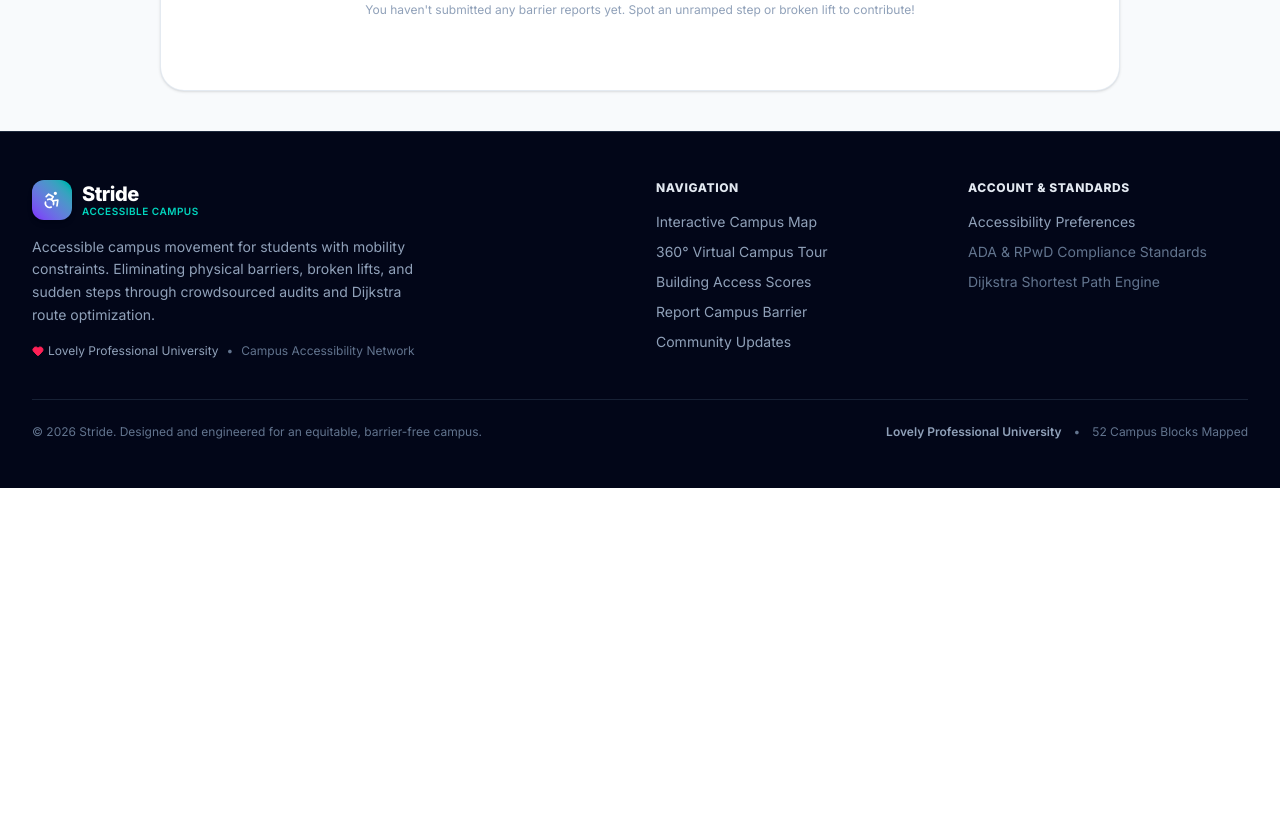
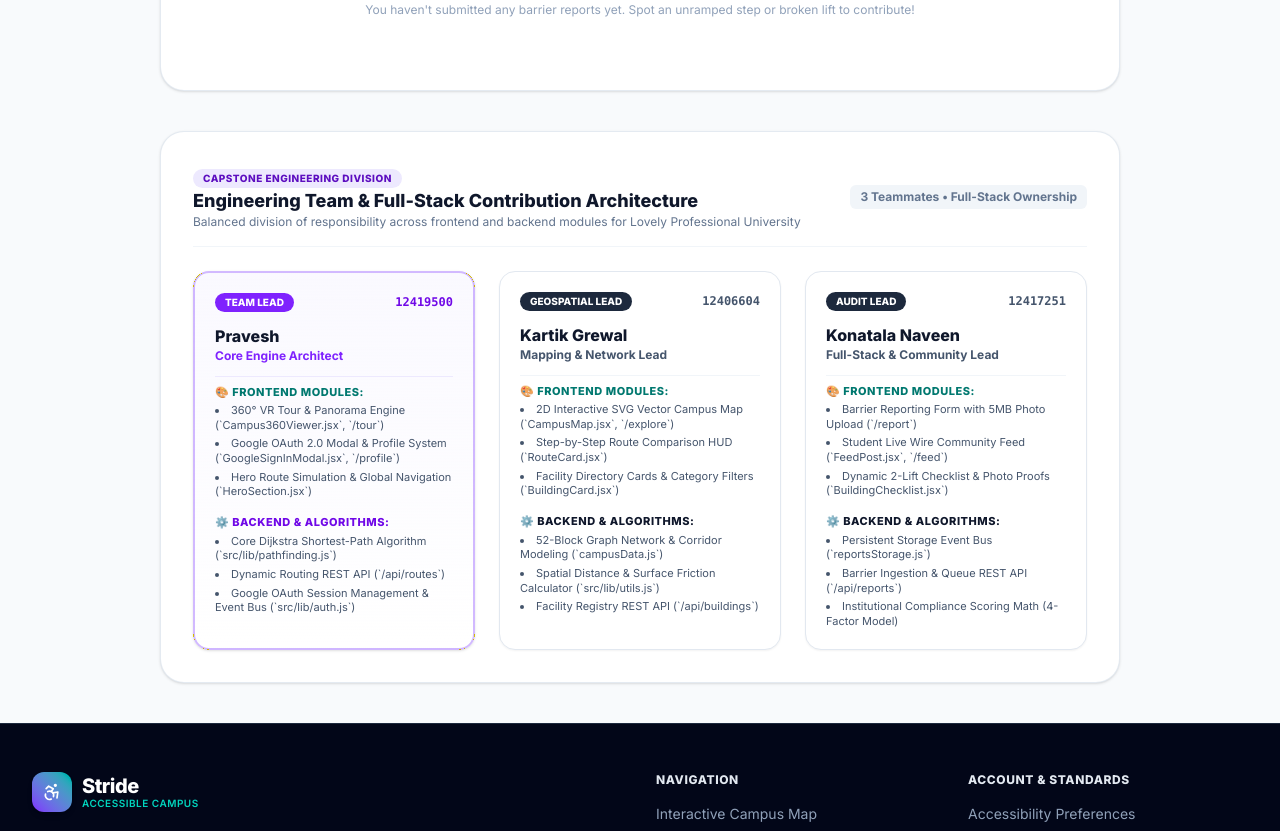
Before and after one commit to Pravesh0005/stride-campus-accessibility, a Next.js app: page /profile in a window 1280 px wide. Shown: the part 1360-2191 px from the top of the page. Before the commit the page ends 1848 px from the top, so only its background shows below. Built offline with nearby package versions, Linux system fonts and the light colour scheme.

Commit message:
docs(architecture): add comprehensive full-stack module ownership matrix for all 3 teammates across frontend and backend

```diff
--- a/src/app/profile/page.js
+++ b/src/app/profile/page.js
@@ -472,6 +472,148 @@ export default function ProfilePage() {
           </div>
         </div>
 
+        {/* ROW 4: ENGINEERING TEAM & SUBSYSTEM FULL-STACK OWNERSHIP */}
+        <div className="bg-white rounded-3xl border border-slate-200/90 shadow-sm p-6 sm:p-8 space-y-6">
+          <div className="flex items-center justify-between pb-4 border-b border-slate-100 flex-wrap gap-2">
+            <div>
+              <div className="inline-flex items-center gap-1.5 px-2.5 py-0.5 rounded-full bg-violet-100 text-violet-800 text-[10px] font-extrabold uppercase tracking-wider mb-1">
+                <span>Capstone Engineering Division</span>
+              </div>
+              <h2 className="text-lg font-black text-slate-900 leading-none">
+                Engineering Team & Full-Stack Contribution Architecture
+              </h2>
+              <span className="text-xs text-slate-500 mt-1 block">
+                Balanced division of responsibility across frontend and backend modules for Lovely Professional University
+              </span>
+            </div>
+            <span className="text-xs font-bold text-slate-500 bg-slate-100 px-2.5 py-1 rounded-md">
+              3 Teammates • Full-Stack Ownership
+            </span>
+          </div>
+
+          <div className="grid grid-cols-1 lg:grid-cols-3 gap-6">
+            {/* 1. PRAVESH (LEAD) */}
+            <div className="rounded-2xl border-2 border-violet-500/40 bg-gradient-to-b from-violet-50/50 to-white p-5 space-y-4 shadow-sm flex flex-col justify-between">
+              <div className="space-y-3">
+                <div className="flex items-center justify-between">
+                  <span className="px-2.5 py-0.5 rounded-full text-[10px] font-black uppercase bg-violet-600 text-white">
+                    Team Lead
+                  </span>
+                  <span className="text-xs font-mono font-bold text-violet-700">12419500</span>
+                </div>
+                <div>
+                  <h3 className="text-base font-black text-slate-900">Pravesh</h3>
+                  <p className="text-xs font-bold text-violet-600">Core Engine Architect</p>
+                </div>
+
+                <div className="space-y-2 text-xs pt-2 border-t border-violet-100">
+                  <div>
+                    <div className="font-extrabold text-slate-900 flex items-center gap-1 text-[11px] uppercase tracking-wider text-teal-700 mb-1">
+                      <span>🎨 Frontend Modules:</span>
+                    </div>
+                    <ul className="text-slate-600 space-y-1 text-[11px] list-disc list-inside">
+                      <li>360° VR Tour & Panorama Engine (`Campus360Viewer.jsx`, `/tour`)</li>
+                      <li>Google OAuth 2.0 Modal & Profile System (`GoogleSignInModal.jsx`, `/profile`)</li>
+                      <li>Hero Route Simulation & Global Navigation (`HeroSection.jsx`)</li>
+                    </ul>
+                  </div>
+
+                  <div className="pt-2">
+                    <div className="font-extrabold text-slate-900 flex items-center gap-1 text-[11px] uppercase tracking-wider text-violet-700 mb-1">
+                      <span>⚙️ Backend & Algorithms:</span>
+                    </div>
+                    <ul className="text-slate-600 space-y-1 text-[11px] list-disc list-inside">
+                      <li>Core Dijkstra Shortest-Path Algorithm (`src/lib/pathfinding.js`)</li>
+                      <li>Dynamic Routing REST API (`/api/routes`)</li>
+                      <li>Google OAuth Session Management & Event Bus (`src/lib/auth.js`)</li>
+                    </ul>
+                  </div>
+                </div>
+              </div>
+            </div>
+
+            {/* 2. KARTIK GREWAL */}
+            <div className="rounded-2xl border border-slate-200 bg-white p-5 space-y-4 shadow-xs flex flex-col justify-between">
+              <div className="space-y-3">
+                <div className="flex items-center justify-between">
+                  <span className="px-2.5 py-0.5 rounded-full text-[10px] font-black uppercase bg-slate-800 text-white">
+                    Geospatial Lead
+                  </span>
+                  <span className="text-xs font-mono font-bold text-slate-600">12406604</span>
+                </div>
+                <div>
+                  <h3 className="text-base font-black text-slate-900">Kartik Grewal</h3>
+                  <p className="text-xs font-bold text-slate-600">Mapping & Network Lead</p>
+                </div>
+
+                <div className="space-y-2 text-xs pt-2 border-t border-slate-100">
+                  <div>
+                    <div className="font-extrabold text-slate-900 flex items-center gap-1 text-[11px] uppercase tracking-wider text-teal-700 mb-1">
+                      <span>🎨 Frontend Modules:</span>
+                    </div>
+                    <ul className="text-slate-600 space-y-1 text-[11px] list-disc list-inside">
+                      <li>2D Interactive SVG Vector Campus Map (`CampusMap.jsx`, `/explore`)</li>
+                      <li>Step-by-Step Route Comparison HUD (`RouteCard.jsx`)</li>
+                      <li>Facility Directory Cards & Category Filters (`BuildingCard.jsx`)</li>
+                    </ul>
+                  </div>
+
+                  <div className="pt-2">
+                    <div className="font-extrabold text-slate-900 flex items-center gap-1 text-[11px] uppercase tracking-wider text-slate-700 mb-1">
+                      <span>⚙️ Backend & Algorithms:</span>
+                    </div>
+                    <ul className="text-slate-600 space-y-1 text-[11px] list-disc list-inside">
+                      <li>52-Block Graph Network & Corridor Modeling (`campusData.js`)</li>
+                      <li>Spatial Distance & Surface Friction Calculator (`src/lib/utils.js`)</li>
+                      <li>Facility Registry REST API (`/api/buildings`)</li>
+                    </ul>
+                  </div>
+                </div>
+              </div>
+            </div>
+
+            {/* 3. KONATALA NAVEEN */}
+            <div className="rounded-2xl border border-slate-200 bg-white p-5 space-y-4 shadow-xs flex flex-col justify-between">
+              <div className="space-y-3">
+                <div className="flex items-center justify-between">
+                  <span className="px-2.5 py-0.5 rounded-full text-[10px] font-black uppercase bg-slate-800 text-white">
+                    Audit Lead
+                  </span>
+                  <span className="text-xs font-mono font-bold text-slate-600">12417251</span>
+                </div>
+                <div>
+                  <h3 className="text-base font-black text-slate-900">Konatala Naveen</h3>
+                  <p className="text-xs font-bold text-slate-600">Full-Stack & Community Lead</p>
+                </div>
+
+                <div className="space-y-2 text-xs pt-2 border-t border-slate-100">
+                  <div>
+                    <div className="font-extrabold text-slate-900 flex items-center gap-1 text-[11px] uppercase tracking-wider text-teal-700 mb-1">
+                      <span>🎨 Frontend Modules:</span>
+                    </div>
+                    <ul className="text-slate-600 space-y-1 text-[11px] list-disc list-inside">
+                      <li>Barrier Reporting Form with 5MB Photo Upload (`/report`)</li>
+                      <li>Student Live Wire Community Feed (`FeedPost.jsx`, `/feed`)</li>
+                      <li>Dynamic 2-Lift Checklist & Photo Proofs (`BuildingChecklist.jsx`)</li>
+                    </ul>
+                  </div>
+
+                  <div className="pt-2">
+                    <div className="font-extrabold text-slate-900 flex items-center gap-1 text-[11px] uppercase tracking-wider text-slate-700 mb-1">
+                      <span>⚙️ Backend & Algorithms:</span>
+                    </div>
+                    <ul className="text-slate-600 space-y-1 text-[11px] list-disc list-inside">
+                      <li>Persistent Storage Event Bus (`reportsStorage.js`)</li>
+                      <li>Barrier Ingestion & Queue REST API (`/api/reports`)</li>
+                      <li>Institutional Compliance Scoring Math (4-Factor Model)</li>
+                    </ul>
+                  </div>
+                </div>
+              </div>
+            </div>
+          </div>
+        </div>
+
       </main>
 
       <Footer />
```
Also changed, not shown: 2 other files (tests, documents, lock files or other folders).
